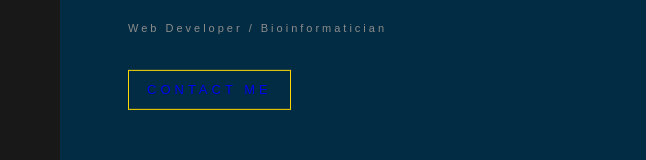
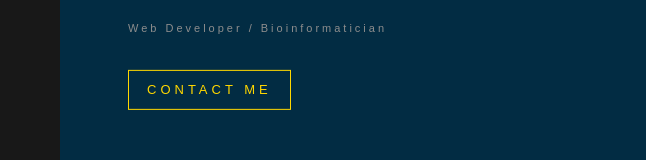
Before and after one commit to ercheung3/portfolio-react, a React (Create React App) app in the folder portfolio-react/: page / in a window 1280 px wide. Shown: the part 456-616 px from the top of the page, without its empty margins (0-646 px from the left). Built offline with nearby package versions, Linux system fonts and the light colour scheme.

Commit message:
Fixed color on button

```diff
--- a/portfolio-react/src/components/Home/index.scss
+++ b/portfolio-react/src/components/Home/index.scss
@@ -59,7 +59,7 @@
     }
 
     .flat-button {
-        color:"#ffd700";
+        color:#ffd700;
         font-size: 13px;
         font-weight: 400;
         letter-spacing: 4px;
```
